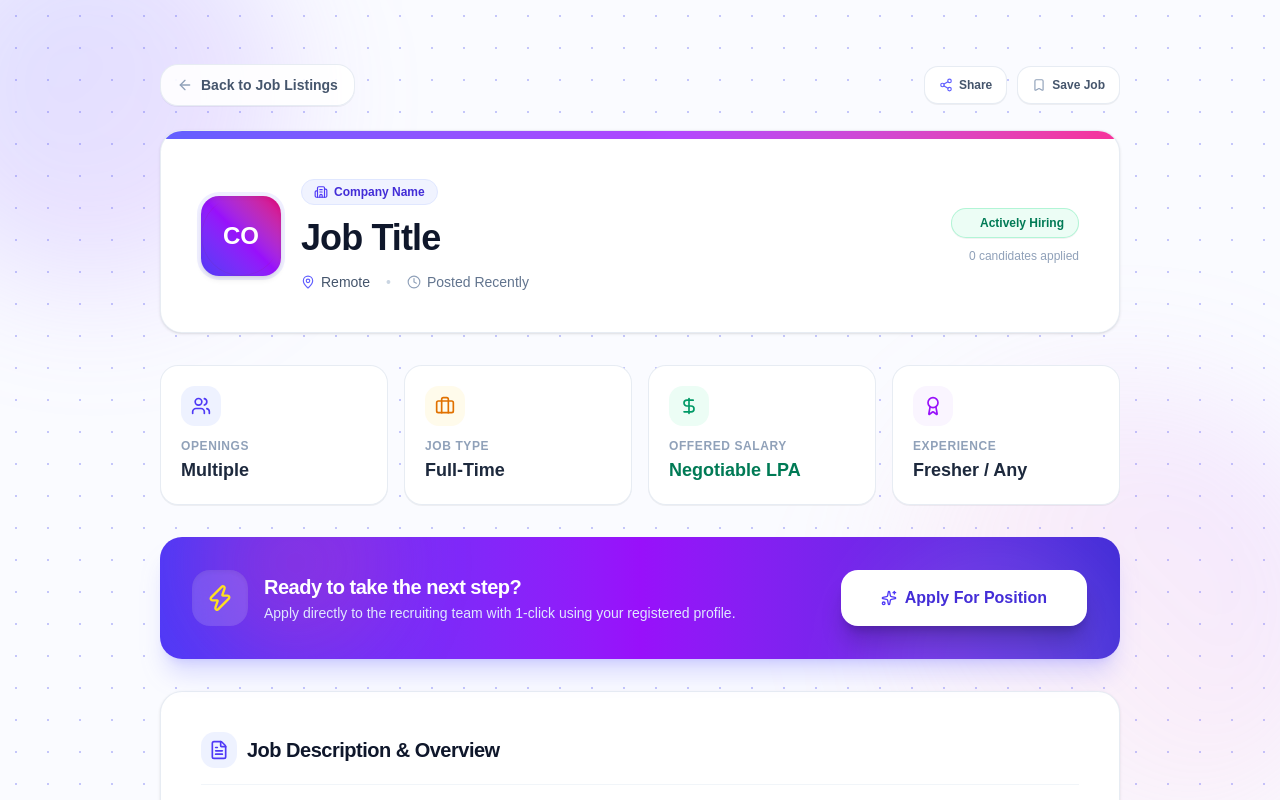
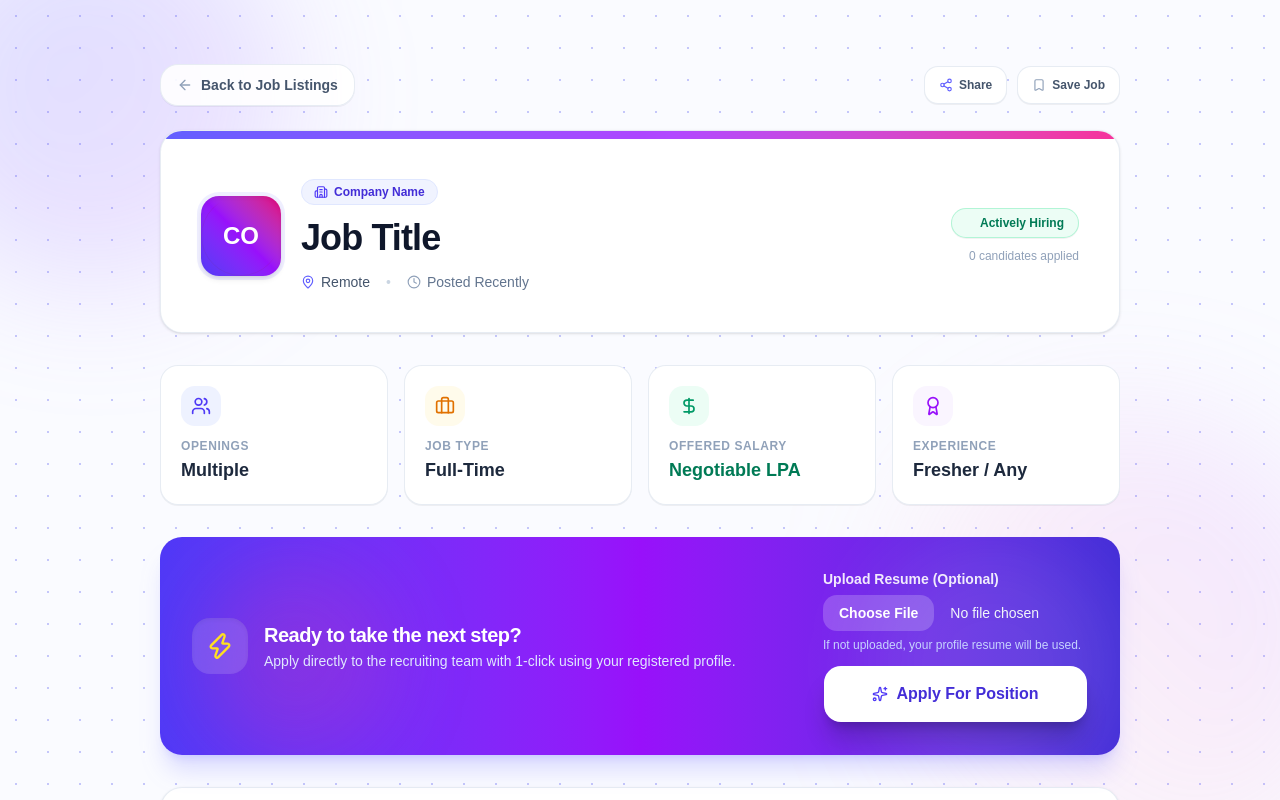
Before and after one commit to paldhaduk7-png/Job-Portal, a React app in the folder frontend/: page /description/1 in a window 1280 px wide. Shown: the top 800 px of the page. Built offline with nearby package versions, Linux system fonts and the light colour scheme; no server answers; the HTML template or start-up script is replaced by a standard one.

Commit message:
frontend: allow users to upload custom resume in job application and view in admin table

```diff
--- a/frontend/src/Admin/ApplicantsTabel.jsx
+++ b/frontend/src/Admin/ApplicantsTabel.jsx
@@ -128,15 +128,15 @@ const ApplicantsTabel = () => {
                 </TableCell>
 
                 <TableCell>
-                  {item?.applicant?.profile?.resume ? (
+                  {item?.resume ? (
                     <a
                       className="flex items-center gap-1.5 text-indigo-600 hover:text-indigo-800 hover:underline transition-colors cursor-pointer text-sm"
-                      href={`https://docs.google.com/viewer?url=${encodeURIComponent(item?.applicant?.profile?.resume)}&embedded=true`}
+                      href={`https://docs.google.com/viewer?url=${encodeURIComponent(item?.resume)}&embedded=true`}
                       target='_blank'
                       rel='noopener noreferrer'
                     >
                       <FileText className="h-3.5 w-3.5" />
-                      {item?.applicant?.profile?.resumeOriginalName || 'View Resume'}
+                      {item?.resumeOriginalName || 'View Resume'}
                     </a>
                   ) : (
                     <span className="text-gray-400 text-sm flex items-center gap-1.5">
--- a/frontend/src/Job/JobDescription.jsx
+++ b/frontend/src/Job/JobDescription.jsx
@@ -53,6 +53,7 @@ const JobDescription = () => {
   const [isApplied, setIsApplied] = useState(isIntiallyApplyed);
   const [open, setOpen] = useState(false);
   const [copied, setCopied] = useState(false);
+  const [resume, setResume] = useState(null);
   const requireAuth = useAuthenticate(setOpen);
 
   const isSaved = savedJobs?.some(
@@ -62,7 +63,16 @@ const JobDescription = () => {
   const applyjobHandeler = async () => {
     if (!requireAuth()) return;
     try {
-      const res = await axios.post(`${APPLICATION_API_END_POINT}/apply/${jobId}`, {}, { withCredentials: true });
+      const formData = new FormData();
+      if (resume) {
+        formData.append("resume", resume);
+      }
+      const res = await axios.post(`${APPLICATION_API_END_POINT}/apply/${jobId}`, formData, {
+        withCredentials: true,
+        headers: {
+          "Content-Type": "multipart/form-data"
+        }
+      });
       if (res.data.success) {
         setIsApplied(true);
         const updateSingleJob = {
@@ -344,7 +354,6 @@ const JobDescription = () => {
                 </div>
               </div>
 
-              {/* Apply Action Button */}
               <div className="w-full sm:w-auto">
                 {isApplied ? (
                   <Button
@@ -355,6 +364,22 @@ const JobDescription = () => {
                     <span>Application Submitted</span>
                   </Button>
                 ) : (
+                  <div className="flex flex-col gap-3 w-full">
+                    <div className="flex flex-col gap-1.5 w-full">
+                      <label htmlFor="resumeUpload" className="text-sm font-semibold text-white/90">
+                        Upload Resume (Optional)
+                      </label>
+                      <input
+                        id="resumeUpload"
+                        type="file"
+                        accept="application/pdf"
+                        onChange={(e) => setResume(e.target.files?.[0])}
+                        className="text-sm text-slate-100 file:mr-4 file:py-2 file:px-4 file:rounded-xl file:border-0 file:text-sm file:font-semibold file:bg-white/20 file:text-white hover:file:bg-white/30 cursor-pointer w-full"
+                      />
+                      <p className="text-xs text-indigo-200">
+                        If not uploaded, your profile resume will be used.
+                      </p>
+                    </div>
                     <Button
                       onClick={applyjobHandeler}
                       className="w-full sm:w-auto bg-white hover:bg-slate-50 text-indigo-700 hover:text-indigo-800 font-extrabold px-10 py-4 h-auto rounded-2xl shadow-xl shadow-slate-950/20 hover:shadow-2xl transition-all duration-300 text-sm sm:text-base flex items-center justify-center gap-2 hover:scale-[1.03] active:scale-[0.98]"
@@ -362,6 +387,7 @@ const JobDescription = () => {
                       <Sparkles className="w-4.5 h-4.5 text-indigo-600" />
                       <span>Apply For Position</span>
                     </Button>
+                  </div>
                 )}
               </div>
             </div>
```
Lines whose indentation alone changed are shown as unchanged.
